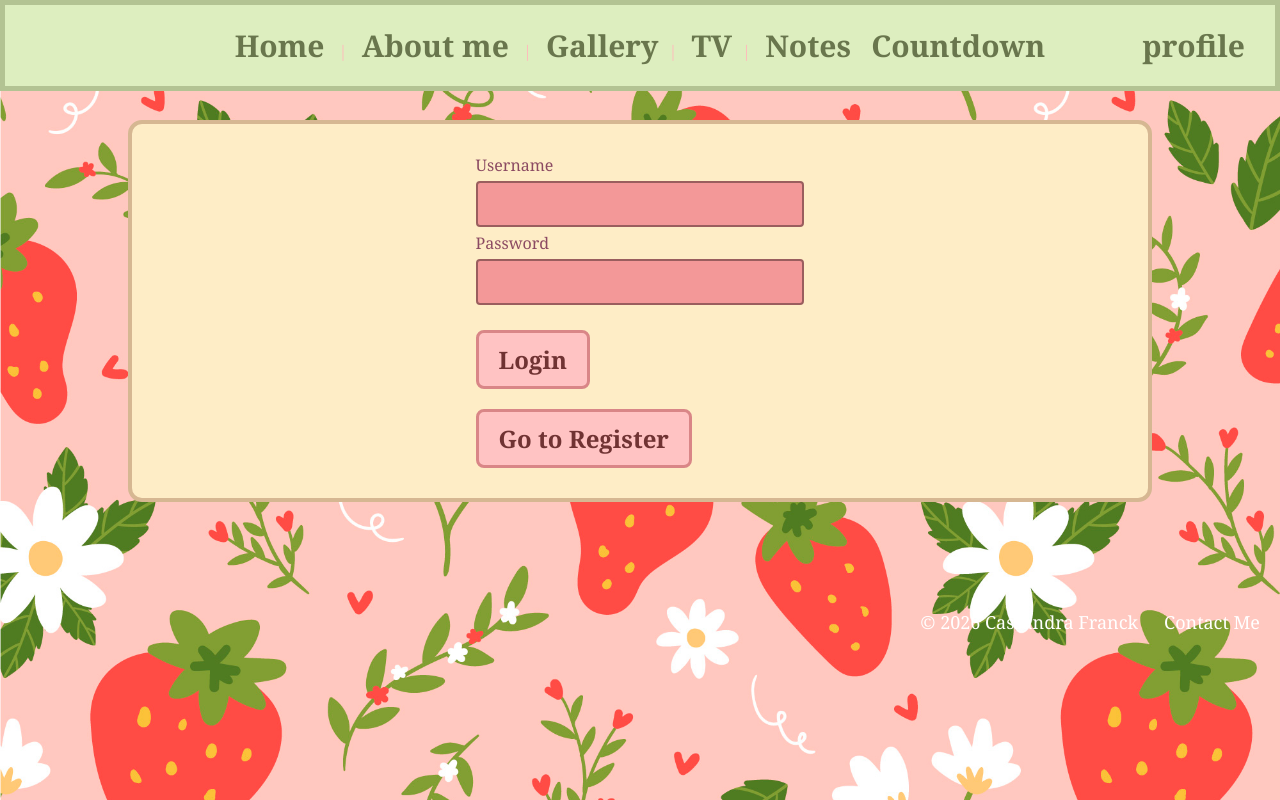
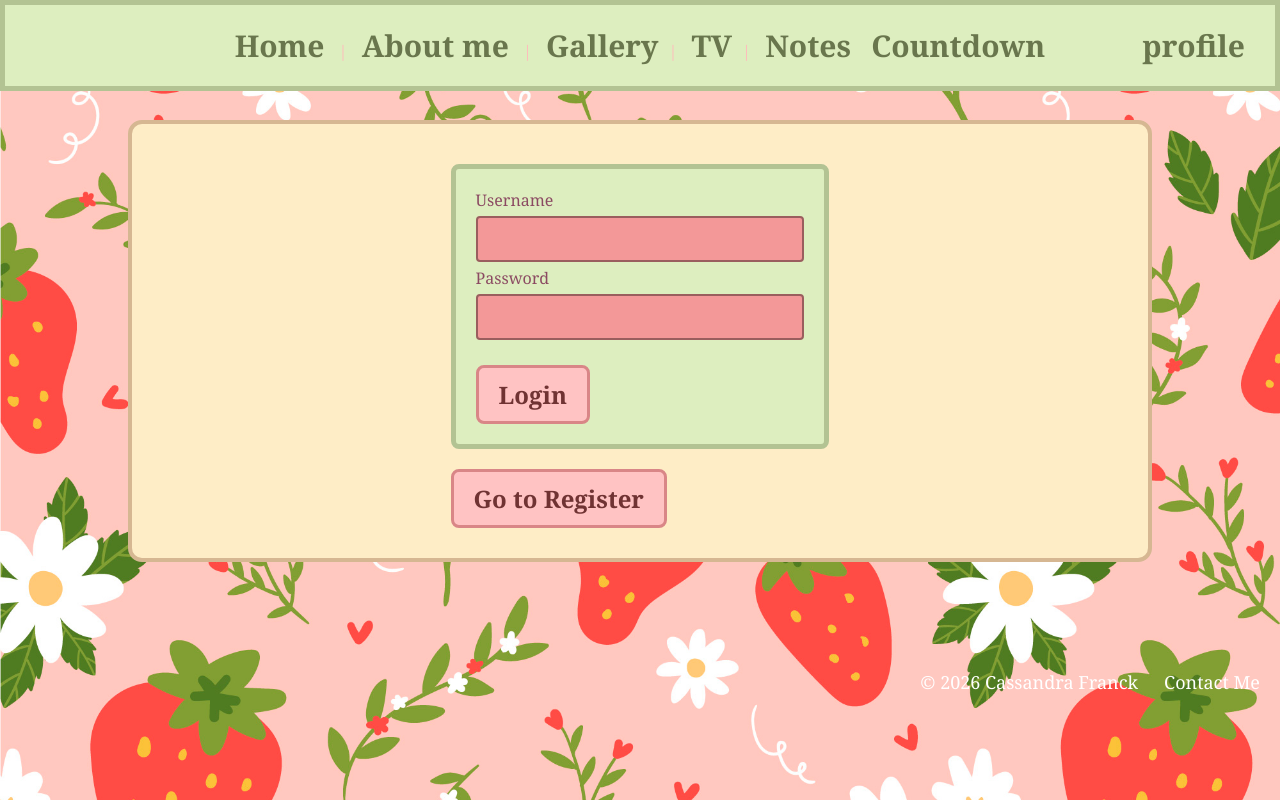
Before and after one commit to LCFranck/Personal-website, a Next.js app in the folder frontend/: page /profile in a window 1280 px wide. Built offline with nearby package versions, Linux system fonts and the light colour scheme; no server answers.

Commit message:
modified notes form

```diff
--- a/frontend/src/components/LogInForm.jsx
+++ b/frontend/src/components/LogInForm.jsx
@@ -41,7 +41,7 @@ const LogInForm = () => {
 
 
   return (
-    <div>
+    <div className={styles.inputContainer}>
       {!user &&
         <form onSubmit={handleLogin}>
           <div>
--- a/frontend/src/components/RegisterForm.jsx
+++ b/frontend/src/components/RegisterForm.jsx
@@ -44,7 +44,7 @@ const RegisterForm = () => {
     }
 
  return (
-    <div>
+    <div className={styles.inputContainer}>
       {!user &&
         <form onSubmit={handleRegister}>
           <div>
--- a/frontend/src/styles/Form.module.css
+++ b/frontend/src/styles/Form.module.css
@@ -7,6 +7,17 @@
     border-radius: 4px;
     background-color: #f39898;
     font-size: 16px;
+}
+
+.inputContainer {
+    background-color: #ddeebf;
+    border: 5px solid #b3c393;
+    border-radius: 8px;
+    box-shadow: 34 10px 10px rgba(0, 0, 0, 0.1);
+     margin-top: 10px;
+    margin-bottom: 10px;
+    padding: 20px;
+    width: 100%;
 }
 
 .buttonContainer {
@@ -39,3 +50,15 @@
     border: 3px solid #3f4e3a;
     color: #3f4e3a;;
 }
+
+.resizeInput {
+    width: 100%;
+    padding: 12px 20px;
+    margin: 5px 0;
+    /* box-sizing: border-box; */
+    border: 2px solid #9a5e5e;
+    border-radius: 4px;
+    background-color: #f39898;
+    font-size: 16px;
+    resize: both;
+}
```
Also changed, not shown: frontend/src/components/NoteForm.jsx (+6 -7 lines).
